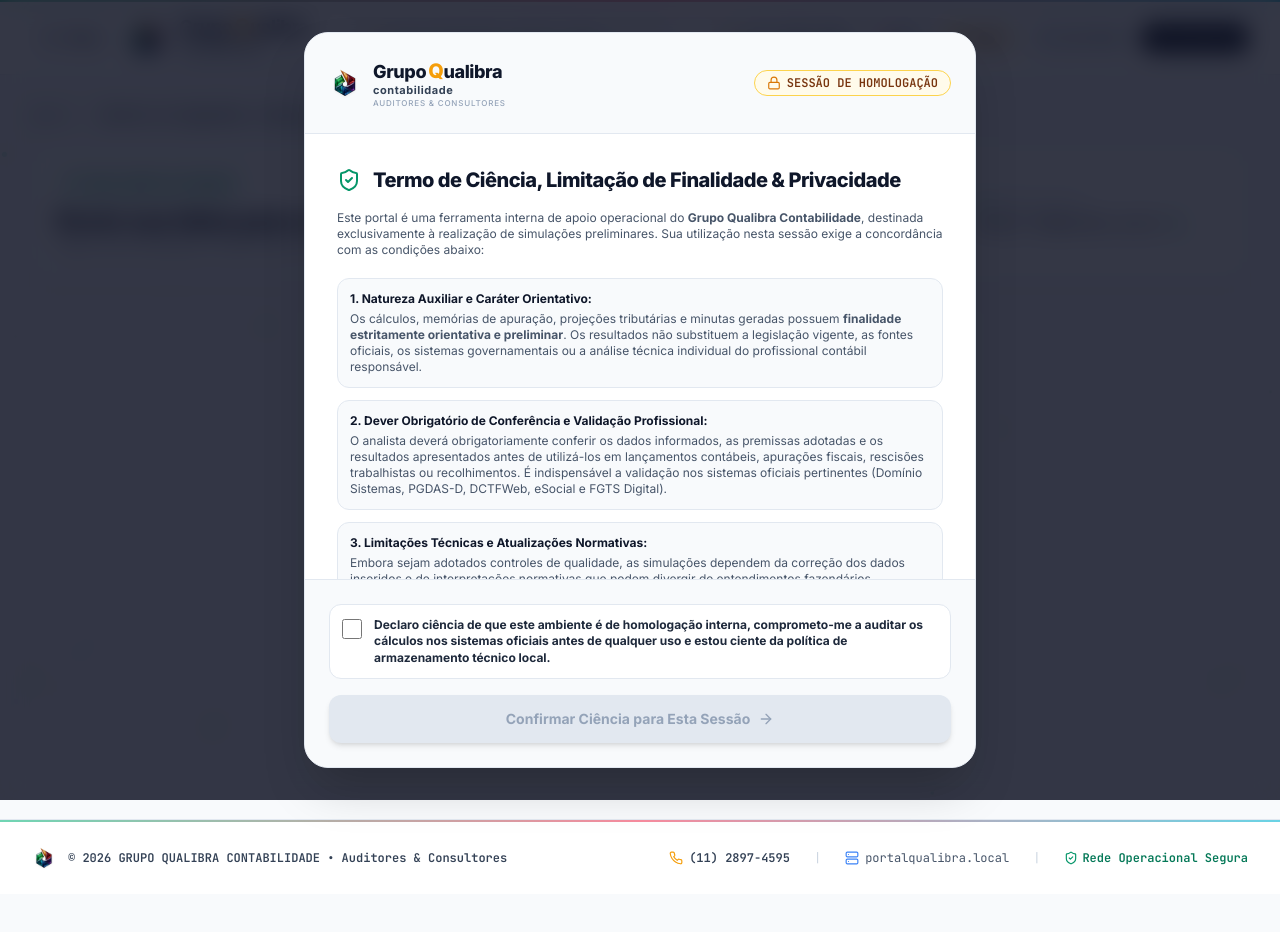
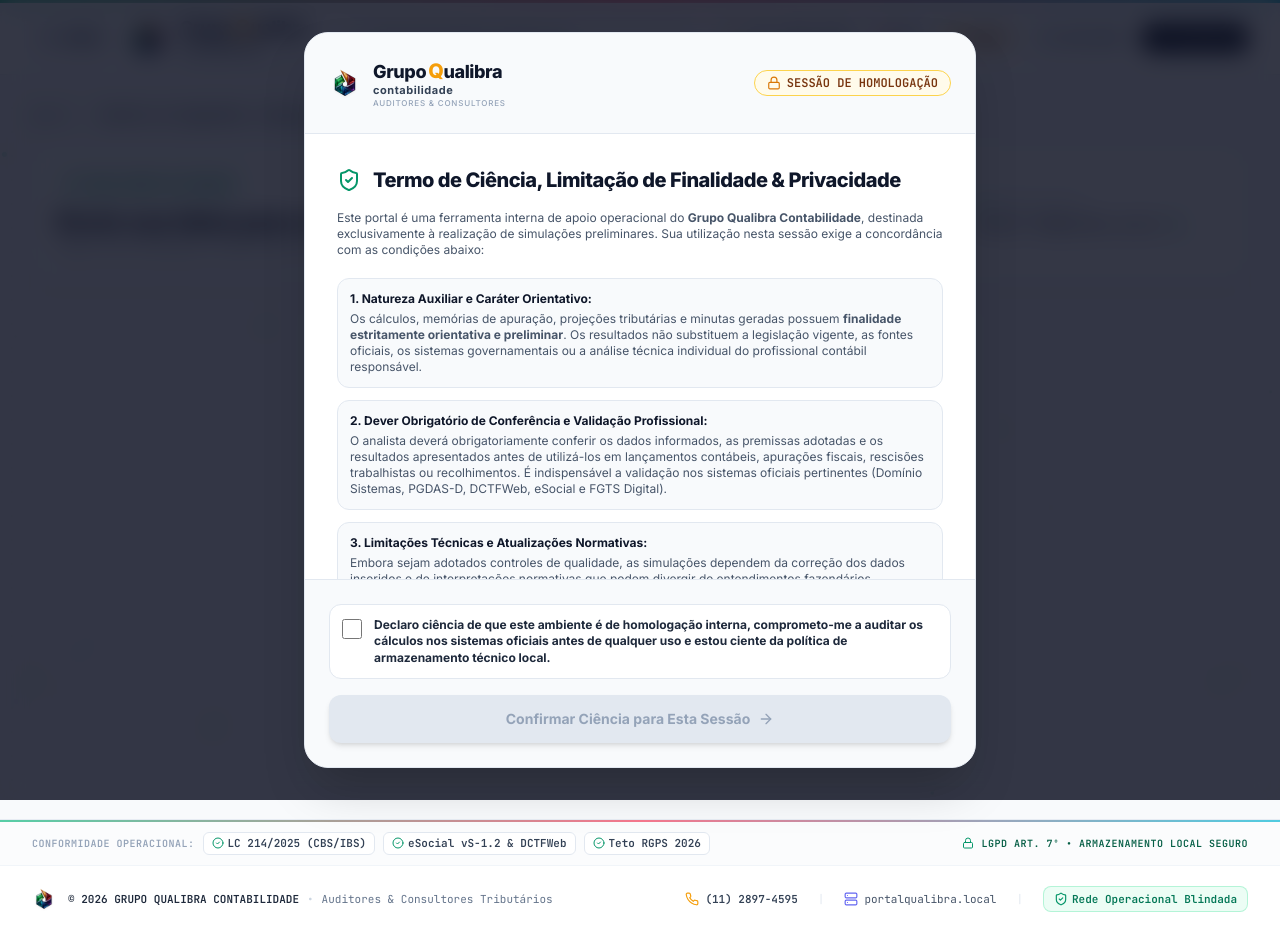
Before and after one commit to Dev-Rodrigues-Primary/Portal-Qualibra, a React (Vite) app in the folder Frontend/: page /ideias in a window 1280 px wide. Before the commit the page ends 894 px from the top, so only its background shows below. Built offline with nearby package versions, Linux system fonts and the light colour scheme.

Commit message:
feat: atualizar componentes de layout com melhorias visuais e novas seções informativas

```diff
--- a/Frontend/src/components/layout/Footer.jsx
+++ b/Frontend/src/components/layout/Footer.jsx
@@ -1,46 +1,79 @@
 import React from 'react';
 import { QualibraLogo } from '../common/QualibraLogo';
-import { Phone, ShieldCheck, Server, Lock, ExternalLink } from 'lucide-react';
+import { Phone, ShieldCheck, Server, Lock, CheckCircle2, FileCode } from 'lucide-react';
 
 export function Footer() {
   return (
-    <footer className="mt-auto bg-white border-t border-slate-200">
-      {/* Linha prismática sutil no topo do footer */}
-      <div className="h-[2px] w-full bg-gradient-to-r from-emerald-500 via-amber-500 via-rose-500 via-purple-600 to-cyan-500 opacity-60"></div>
+    <footer className="mt-auto bg-white/90 backdrop-blur-md border-t border-slate-200/80 shadow-xs">
+      {/* Linha prismática de precisão */}
+      <div className="h-[2px] w-full bg-gradient-to-r from-emerald-500 via-amber-400 via-rose-500 via-purple-600 to-cyan-500 opacity-70"></div>
 
-      <div className="max-w-7xl mx-auto py-6 px-4 lg:px-8 text-xs text-slate-500 font-mono">
+      {/* TIER 1: BADGES DE COMPLIANCE & LEGISLAÇÃO ATIVA */}
+      <div className="border-b border-slate-100 bg-slate-50/50 py-2.5 px-4 lg:px-8 text-[11px] font-mono text-slate-500">
+        <div className="max-w-7xl mx-auto flex flex-wrap items-center justify-between gap-3">
+          <div className="flex flex-wrap items-center gap-2">
+            <span className="font-extrabold uppercase text-[10px] text-slate-400 tracking-wider">
+              Conformidade Operacional:
+            </span>
+            <span className="inline-flex items-center gap-1 bg-white border border-slate-200 px-2 py-0.5 rounded-md text-slate-700 font-semibold shadow-2xs">
+              <CheckCircle2 className="w-3 h-3 text-emerald-600" /> LC 214/2025 (CBS/IBS)
+            </span>
+            <span className="inline-flex items-center gap-1 bg-white border border-slate-200 px-2 py-0.5 rounded-md text-slate-700 font-semibold shadow-2xs">
+              <CheckCircle2 className="w-3 h-3 text-emerald-600" /> eSocial vS-1.2 & DCTFWeb
+            </span>
+            <span className="inline-flex items-center gap-1 bg-white border border-slate-200 px-2 py-0.5 rounded-md text-slate-700 font-semibold shadow-2xs">
+              <CheckCircle2 className="w-3 h-3 text-emerald-600" /> Teto RGPS 2026
+            </span>
+          </div>
+
+          <div className="flex items-center gap-2 text-slate-500">
+            <Lock className="w-3 h-3 text-emerald-600" />
+            <span className="text-[10px] font-bold uppercase tracking-wider text-emerald-800">
+              LGPD Art. 7º • Armazenamento Local Seguro
+            </span>
+          </div>
+        </div>
+      </div>
+
+      {/* TIER 2: ASSINATURA CORPORATIVA & INFRA */}
+      <div className="max-w-7xl mx-auto py-5 px-4 lg:px-8 text-xs font-mono text-slate-500">
         <div className="flex flex-col md:flex-row justify-between items-center gap-4">
 
           {/* Logo e Titularidade */}
           <div className="flex items-center gap-3">
             <QualibraLogo size="xs" showText={false} />
-            <span className="font-semibold text-slate-700">
-              © 2026 GRUPO QUALIBRA CONTABILIDADE • Auditores & Consultores
-            </span>
+            <div className="flex flex-col sm:flex-row sm:items-center gap-1 sm:gap-2 text-[11px]">
+              <span className="font-bold text-slate-800">
+                © 2026 GRUPO QUALIBRA CONTABILIDADE
+              </span>
+              <span className="hidden sm:inline text-slate-300">•</span>
+              <span className="text-slate-500">Auditores & Consultores Tributários</span>
+            </div>
           </div>
 
-          {/* Informações de Infra e Contato */}
-          <div className="flex flex-wrap items-center justify-center gap-4 sm:gap-6">
+          {/* Contato & Telemetria do Servidor */}
+          <div className="flex flex-wrap items-center justify-center gap-3 sm:gap-5 text-[11px]">
             <a
               href="tel:1128974595"
-              className="flex items-center gap-1.5 text-slate-700 hover:text-amber-600 font-bold transition"
+              className="flex items-center gap-1.5 font-bold text-slate-700 hover:text-amber-600 transition"
+              title="Central Telefônica"
             >
               <Phone className="w-3.5 h-3.5 text-amber-500" />
               <span>(11) 2897-4595</span>
             </a>
 
-            <span className="hidden sm:inline text-slate-300">|</span>
+            <span className="text-slate-200 hidden sm:inline">|</span>
 
             <span className="flex items-center gap-1.5 text-slate-600">
-              <Server className="w-3.5 h-3.5 text-blue-500" />
+              <Server className="w-3.5 h-3.5 text-indigo-500" />
               <span>portalqualibra.local</span>
             </span>
 
-            <span className="hidden sm:inline text-slate-300">|</span>
+            <span className="text-slate-200 hidden sm:inline">|</span>
 
-            <span className="text-emerald-700 font-bold flex items-center gap-1">
+            <span className="flex items-center gap-1 font-bold text-emerald-700 bg-emerald-50 border border-emerald-200/80 px-2.5 py-1 rounded-lg">
               <ShieldCheck className="w-3.5 h-3.5 text-emerald-600" />
-              <span>Rede Operacional Segura</span>
+              <span>Rede Operacional Blindada</span>
             </span>
           </div>
 
--- a/Frontend/src/components/layout/MainLayout.jsx
+++ b/Frontend/src/components/layout/MainLayout.jsx
@@ -8,17 +8,25 @@ import { TermoHomologacaoModal } from '../common/TermoHomologacaoModal';
 
 export function MainLayout() {
   return (
-    <div className="relative min-h-screen flex flex-col antialiased selection:bg-brand-500 selection:text-white">
+    <div className="relative min-h-screen flex flex-col antialiased bg-slate-50/70 text-slate-900 selection:bg-amber-500 selection:text-slate-950">
+
+      {/* Background Dinâmico & Modais Globais */}
       <AmbientCanvas />
       <GlobalSearchModal />
       <TermoHomologacaoModal />
+
+      {/* Camada Visual de Grid Sutil */}
+      <div className="fixed inset-0 pointer-events-none bg-[radial-gradient(#cbd5e1_1px,transparent_1px)] [background-size:24px_24px] opacity-25 z-0" />
+
+      {/* Estrutura Principal */}
       <div className="relative z-10 flex flex-col min-h-screen">
         <Navbar />
-        <main className="flex-grow max-w-7xl w-full mx-auto px-4 lg:px-8 py-8">
+        <main className="flex-grow max-w-7xl w-full mx-auto px-4 lg:px-8 py-6 lg:py-8">
           <Outlet />
         </main>
         <Footer />
       </div>
+
     </div>
   );
 }
--- a/Frontend/src/components/layout/Navbar.jsx
+++ b/Frontend/src/components/layout/Navbar.jsx
@@ -4,9 +4,10 @@ import { useLiveClock } from '../../hooks/useLiveClock';
 import { usePortal } from '../../context/PortalContext';
 import { QualibraLogo } from '../common/QualibraLogo';
 import {
-  Clock, Search, ArrowLeft, Menu, X, LayoutGrid,
+  Clock, Search, Menu, X, LayoutGrid,
   Calculator, CheckSquare, CalendarDays, FileText, Printer,
-  BarChart3, ExternalLink, BookOpen, Server, Scale, Coins, Lightbulb, Phone, Wifi
+  BarChart3, ExternalLink, BookOpen, Server, Scale, Coins,
+  Lightbulb, Phone, Wifi, ShieldCheck, Sparkles, ChevronRight
 } from 'lucide-react';
 
 export function Navbar() {
@@ -35,7 +36,7 @@ export function Navbar() {
     };
 
     pingServer();
-    const interval = setInterval(pingServer, 2000); // 2 segundos cravados
+    const interval = setInterval(pingServer, 2000);
     return () => {
       active = false;
       clearInterval(interval);
@@ -44,21 +45,21 @@ export function Navbar() {
 
   const menuSections = [
     {
-      title: 'Cálculos & Comparadores',
+      title: 'Cálculos & Motores Fiscais',
       items: [
-        { label: 'Reforma Tributária (LC 214)', path: '/ferramentas/reforma-tributaria', icon: Calculator },
-        { label: 'Análise de Fator R', path: '/ferramentas/fator-r', icon: Calculator },
+        { label: 'Reforma Tributária (LC 214)', path: '/ferramentas/reforma-tributaria', icon: Calculator, badge: '2026-2033' },
+        { label: 'Planejamento Fator R', path: '/ferramentas/fator-r', icon: Calculator },
         { label: 'Simples vs Presumido', path: '/ferramentas/simples-presumido', icon: Scale },
-        { label: 'Rescisão CLT', path: '/ferramentas/rescisao', icon: Calculator },
+        { label: 'Rescisão CLT (eSocial)', path: '/ferramentas/rescisao', icon: Calculator, badge: 'S-1.2' },
         { label: 'Comparador CLT vs PJ', path: '/comparadores/clt-pj', icon: Scale },
         { label: 'Pró-Labore x Lucros', path: '/ferramentas/pro-labore', icon: Coins },
       ]
     },
     {
-      title: 'Auditoria & Produtividade',
+      title: 'Auditoria & Diagnósticos',
       items: [
         { label: 'Diagnóstico Tributário', path: '/diagnosticos', icon: BarChart3 },
-        { label: 'Gerador de Recibos/Termos', path: '/geradores', icon: Printer },
+        { label: 'Gerador de Recibos & Termos', path: '/geradores', icon: Printer },
       ]
     },
     {
@@ -69,11 +70,11 @@ export function Navbar() {
       ]
     },
     {
-      title: 'Suporte, Inovação & TI',
+      title: 'Ecossistema & Conhecimento',
       items: [
-        { label: '💡 Enviar Ideia / Sugestão', path: '/ideias', icon: Lightbulb },
-        { label: 'Sistemas Governamentais Oficiais', path: '/sistemas', icon: ExternalLink },
-        { label: 'Modelos de Documentos & Tabelas', path: '/documentos', icon: FileText },
+        { label: 'Enviar Sugestão / Ideia', path: '/ideias', icon: Lightbulb },
+        { label: 'Sistemas Governamentais', path: '/sistemas', icon: ExternalLink },
+        { label: 'Modelos de Documentos', path: '/documentos', icon: FileText },
         { label: 'Base de Conhecimento (Wiki)', path: '/conhecimento', icon: BookOpen },
         { label: 'TI & Infraestrutura Local', path: '/ti', icon: Server },
       ]
@@ -82,64 +83,75 @@ export function Navbar() {
 
   return (
     <>
-      <header className="sticky top-0 z-40 bg-white/95 backdrop-blur-md shadow-2xs">
-        {/* Faixa Prismática Fina Qualibra no topo */}
-        <div className="h-[2px] w-full bg-gradient-to-r from-emerald-500 via-amber-500 via-rose-500 via-purple-600 to-cyan-500 opacity-70"></div>
+      <header className="sticky top-0 z-40 bg-white/80 backdrop-blur-xl border-b border-slate-200/70 shadow-xs transition-all">
+        {/* Linha prismática sutil com micro-brilho */}
+        <div className="h-[2.5px] w-full bg-gradient-to-r from-emerald-500 via-amber-400 via-rose-500 via-purple-600 to-cyan-500 opacity-80 shadow-xs"></div>
 
-        <div className="border-b border-slate-200/80 px-4 lg:px-8 py-2.5">
-          <div className="max-w-7xl mx-auto flex items-center justify-between">
+        <div className="px-4 lg:px-8 py-2.5">
+          <div className="max-w-7xl mx-auto flex items-center justify-between gap-4">
 
-            {/* Lado Esquerdo: Menu Drawer + Logo Oficial Qualibra */}
-            <div className="flex items-center space-x-3 sm:space-x-4">
+            {/* LADO ESQUERDO: Botão Menu + Logo Qualibra */}
+            <div className="flex items-center space-x-3 sm:space-x-4 flex-shrink-0">
               <button
                 onClick={() => setDrawerOpen(true)}
-                className="p-2 rounded-xl text-slate-600 hover:text-amber-600 hover:bg-amber-50/50 border border-slate-200 transition flex items-center gap-2 cursor-pointer"
-                title="Abrir Menu de Navegação"
+                className="group p-2 rounded-xl text-slate-700 hover:text-slate-900 bg-slate-50 hover:bg-slate-100 border border-slate-200/90 hover:border-slate-300 transition-all duration-200 flex items-center gap-2 cursor-pointer shadow-2xs hover:shadow-xs active:scale-95"
+                title="Abrir Menu Operacional"
               >
-                <Menu className="w-5 h-5 text-slate-700" />
-                <span className="hidden sm:inline text-xs font-bold text-slate-800">Menu</span>
+                <Menu className="w-4 h-4 text-slate-600 group-hover:text-amber-600 transition-colors" />
+                <span className="hidden sm:inline text-xs font-black tracking-wide uppercase text-slate-700 group-hover:text-slate-900">
+                  Menu
+                </span>
               </button>
 
-              <Link to="/dashboard" className="group cursor-pointer">
+              <Link to="/dashboard" className="group flex items-center transition-transform duration-200 hover:scale-[1.01] active:scale-95">
                 <QualibraLogo size="md" showText={true} />
               </Link>
             </div>
 
-            {/* Centro: Barra de Busca com atalho */}
-            <div className="hidden md:flex items-center">
+            {/* CENTRO: Barra de Busca Spotlight */}
+            <div className="hidden md:flex items-center flex-1 max-w-md mx-2">
               <button
                 onClick={() => setIsSearchOpen(true)}
-                className="flex items-center space-x-3 bg-slate-50 hover:bg-slate-100 border border-slate-200 text-slate-500 hover:text-slate-800 px-4 py-2 rounded-xl text-xs transition min-w-[320px] justify-between shadow-2xs"
+                className="w-full flex items-center justify-between bg-slate-50/90 hover:bg-slate-100/90 border border-slate-200 hover:border-slate-300/80 text-slate-400 hover:text-slate-700 px-3.5 py-1.5 rounded-xl text-xs font-medium transition-all duration-200 shadow-2xs group cursor-pointer"
               >
-                <div className="flex items-center gap-2">
-                  <Search className="w-3.5 h-3.5 text-amber-500" />
-                  <span>Buscar ferramentas, cálculos, rotinas...</span>
+                <div className="flex items-center gap-2.5">
+                  <Search className="w-3.5 h-3.5 text-slate-400 group-hover:text-amber-500 transition-colors" />
+                  <span className="text-slate-500 group-hover:text-slate-700">Buscar ferramentas, cálculos, leis...</span>
                 </div>
-                <kbd className="font-mono text-[10px] bg-white border border-slate-300 px-1.5 py-0.5 rounded text-slate-400">
-                  /
-                </kbd>
+                <div className="flex items-center gap-1">
+                  <kbd className="font-mono text-[10px] font-bold bg-white border border-slate-200 shadow-2xs px-1.5 py-0.5 rounded text-slate-500">
+                    /
+                  </kbd>
+                </div>
               </button>
             </div>
 
-            {/* Lado Direito: Telefone + Telemetria Viva 2s + Relógio + Ações */}
-            <div className="flex items-center space-x-2 sm:space-x-2.5">
+            {/* LADO DIREITO: Telemetria + Ações Rápidas */}
+            <div className="flex items-center space-x-2 sm:space-x-2.5 flex-shrink-0">
 
-              {/* Telefone com discagem rápida */}
+              {/* Telefone com Discagem */}
               <a
                 href="tel:1128974595"
-                className="hidden xl:flex items-center gap-1.5 bg-slate-50 hover:bg-amber-50 border border-slate-200 hover:border-amber-300 px-3 py-1.5 rounded-xl text-xs font-mono font-bold text-slate-700 hover:text-amber-900 transition"
-                title="Ligar para o atendimento"
+                className="hidden xl:flex items-center gap-1.5 bg-slate-50 hover:bg-amber-50/60 border border-slate-200 hover:border-amber-300/70 px-2.5 py-1.5 rounded-xl text-xs font-mono font-bold text-slate-700 hover:text-amber-900 transition-all duration-200 shadow-2xs"
+                title="Central Telefônica Qualibra"
               >
                 <Phone className="w-3.5 h-3.5 text-amber-500" />
                 <span>(11) 2897-4595</span>
               </a>
 
-              {/* TELEMETRIA VIVA A CADA 2 SEGUNDOS */}
+              {/* Telemetria Viva (Ping a cada 2s) */}
               <div
-                className="hidden sm:flex items-center gap-1.5 bg-slate-50 border border-slate-200 px-2.5 py-1.5 rounded-xl text-xs font-mono"
-                title="Latência da conexão local atualizada a cada 2 segundos"
+                className="hidden sm:flex items-center gap-1.5 bg-slate-50/90 border border-slate-200/90 px-2.5 py-1.5 rounded-xl text-xs font-mono shadow-2xs"
+                title="Latência de conexão interna com o servidor T130"
               >
-                <span className={`w-2 h-2 rounded-full ${latency !== null && latency !== -1 ? 'bg-emerald-500 animate-pulse' : 'bg-rose-500'}`}></span>
+                <span className="relative flex h-2 w-2">
+                  <span className={`animate-ping absolute inline-flex h-full w-full rounded-full opacity-75 ${
+                    latency !== null && latency !== -1 && latency < 50 ? 'bg-emerald-400' : 'bg-rose-400'
+                  }`} />
+                  <span className={`relative inline-flex rounded-full h-2 w-2 ${
+                    latency !== null && latency !== -1 && latency < 50 ? 'bg-emerald-500' : 'bg-rose-500'
+                  }`} />
+                </span>
                 <span className="font-bold text-slate-700">
                   {latency === null ? '-- ms' : latency === -1 ? 'Off' : `${latency}ms`}
                 </span>
@@ -148,26 +160,26 @@ export function Navbar() {
               {/* Botão Enviar Ideia */}
               <Link
                 to="/ideias"
-                className="flex items-center gap-1.5 bg-amber-50 hover:bg-amber-100 border border-amber-200 text-amber-900 px-3 py-1.5 rounded-xl text-xs font-bold transition shadow-2xs qualibra-shine"
-                title="Enviar uma Ideia de melhoria para o Portal"
+                className="flex items-center gap-1.5 bg-gradient-to-r from-amber-50 to-orange-50 hover:from-amber-100 hover:to-orange-100 border border-amber-200/90 text-amber-900 px-3 py-1.5 rounded-xl text-xs font-extrabold transition-all duration-200 shadow-2xs hover:shadow-xs active:scale-95"
+                title="Enviar sugestão de melhoria"
               >
                 <Lightbulb className="w-3.5 h-3.5 text-amber-600 fill-amber-400" />
                 <span className="hidden sm:inline">Ideias</span>
               </Link>
 
-              {/* Relógio em tempo real */}
-              <div className="hidden lg:flex items-center space-x-1.5 bg-slate-100 border border-slate-200 px-3 py-1.5 rounded-xl text-xs font-mono text-slate-700">
+              {/* Relógio em Tempo Real */}
+              <div className="hidden lg:flex items-center space-x-1.5 bg-slate-100/90 border border-slate-200/90 px-3 py-1.5 rounded-xl text-xs font-mono font-bold text-slate-700 shadow-2xs">
                 <Clock className="w-3.5 h-3.5 text-slate-500" />
                 <span>{time || '--:--:--'}</span>
               </div>
 
-              {/* Hub Geral */}
+              {/* Hub Geral (quando fora da Home) */}
               {!isHome && (
                 <Link
                   to="/dashboard"
-                  className="flex items-center gap-1.5 bg-slate-900 hover:bg-slate-800 text-white px-3.5 py-1.5 rounded-xl text-xs font-bold transition shadow-xs"
+                  className="flex items-center gap-1.5 bg-slate-900 hover:bg-slate-800 text-white px-3.5 py-1.5 rounded-xl text-xs font-bold transition-all duration-200 shadow-xs hover:shadow active:scale-95"
                 >
-                  <LayoutGrid className="w-3.5 h-3.5" />
+                  <LayoutGrid className="w-3.5 h-3.5 text-slate-300" />
                   <span className="hidden sm:inline">Hub Geral</span>
                 </Link>
               )}
@@ -177,51 +189,73 @@ export function Navbar() {
         </div>
       </header>
 
-      {/* Drawer Lateral */}
+      {/* DRAWER LATERAL EXECUTIVO */}
       {drawerOpen && (
         <div className="fixed inset-0 z-50 flex">
           <div
-            className="fixed inset-0 bg-slate-900/40 backdrop-blur-xs transition-opacity"
+            className="fixed inset-0 bg-slate-900/50 backdrop-blur-xs transition-opacity animate-fade-in"
             onClick={() => setDrawerOpen(false)}
           />
           <div className="relative w-full max-w-sm bg-white h-full shadow-2xl border-r border-slate-200 flex flex-col z-10 animate-fade-in-up">
-            <div className="p-4 border-b border-slate-200 flex items-center justify-between bg-slate-50">
+
+            {/* Header Drawer */}
+            <div className="p-4 border-b border-slate-200 flex items-center justify-between bg-slate-50/80">
               <QualibraLogo size="sm" showText={true} />
               <button
                 onClick={() => setDrawerOpen(false)}
-                className="p-1.5 rounded-lg text-slate-400 hover:text-slate-700 hover:bg-slate-200 transition"
+                className="p-1.5 rounded-lg text-slate-400 hover:text-slate-700 hover:bg-slate-200/60 transition cursor-pointer"
               >
                 <X className="w-4 h-4" />
               </button>
             </div>
 
+            {/* Menu List */}
             <div className="overflow-y-auto p-4 space-y-6 flex-grow">
               <Link
                 to="/dashboard"
                 onClick={() => setDrawerOpen(false)}
-                className="flex items-center gap-3 p-3 rounded-xl bg-amber-50/70 text-amber-950 font-bold text-xs border border-amber-200/80"
+                className={`flex items-center justify-between p-3 rounded-2xl font-black text-xs transition-all shadow-2xs ${
+                  isHome
+                    ? 'bg-amber-500 text-slate-950 border border-amber-400'
+                    : 'bg-slate-900 text-white hover:bg-slate-800'
+                }`}
               >
-                <LayoutGrid className="w-4 h-4 text-amber-600" />
-                <span>Painel Operacional Completo</span>
+                <div className="flex items-center gap-2.5">
+                  <LayoutGrid className="w-4 h-4" />
+                  <span>Painel Operacional Completo</span>
+                </div>
+                <ChevronRight className="w-3.5 h-3.5 opacity-60" />
               </Link>
 
               {menuSections.map((sec, idx) => (
-                <div key={idx} className="space-y-2">
-                  <h4 className="text-[11px] font-mono font-bold uppercase tracking-wider text-slate-400 px-2">
+                <div key={idx} className="space-y-1.5">
+                  <h4 className="text-[10px] font-mono font-extrabold uppercase tracking-widest text-slate-400 px-3">
                     {sec.title}
                   </h4>
-                  <div className="space-y-1">
+                  <div className="space-y-0.5">
                     {sec.items.map((item, itemIdx) => {
                       const Icon = item.icon;
+                      const isActive = location.pathname === item.path;
                       return (
                         <Link
                           key={itemIdx}
                           to={item.path}
                           onClick={() => setDrawerOpen(false)}
-                          className="flex items-center gap-2.5 px-3 py-2 rounded-xl text-xs font-semibold text-slate-700 hover:text-amber-600 hover:bg-slate-50 transition"
+                          className={`flex items-center justify-between px-3 py-2 rounded-xl text-xs font-semibold transition-all duration-150 ${
+                            isActive
+                              ? 'bg-amber-50 text-amber-950 border border-amber-200 font-bold'
+                              : 'text-slate-600 hover:text-slate-900 hover:bg-slate-50'
+                          }`}
                         >
-                          <Icon className="w-4 h-4 text-slate-400" />
-                          <span>{item.label}</span>
+                          <div className="flex items-center gap-2.5">
+                            <Icon className={`w-4 h-4 ${isActive ? 'text-amber-600' : 'text-slate-400'}`} />
+                            <span>{item.label}</span>
+                          </div>
+                          {item.badge && (
+                            <span className="text-[9px] font-mono font-bold bg-slate-100 text-slate-600 px-1.5 py-0.5 rounded border border-slate-200">
+                              {item.badge}
+                            </span>
+                          )}
                         </Link>
                       );
                     })}
@@ -230,10 +264,15 @@ export function Navbar() {
               ))}
             </div>
 
-            <div className="p-4 border-t border-slate-200 bg-slate-50 text-[11px] font-mono text-slate-500 flex justify-between items-center">
-              <span>(11) 2897-4595</span>
-              <span>Qualibra v3.0</span>
+            {/* Footer Drawer */}
+            <div className="p-3.5 border-t border-slate-200 bg-slate-50 text-[11px] font-mono text-slate-500 flex justify-between items-center">
+              <span className="flex items-center gap-1.5">
+                <span className="w-2 h-2 rounded-full bg-emerald-500" />
+                <span>Intranet T130</span>
+              </span>
+              <span className="font-bold text-slate-700">v3.4-prod</span>
             </div>
+
           </div>
         </div>
       )}
```
